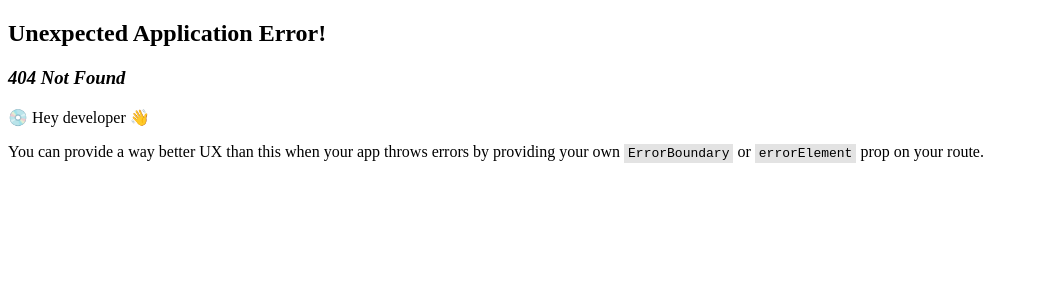
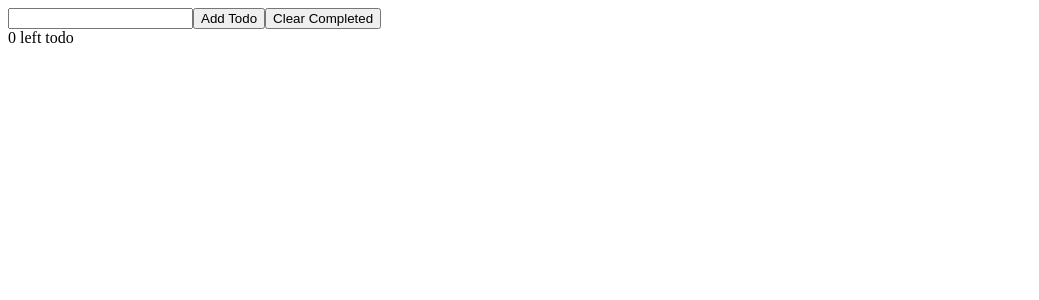
Before and after one commit to jugoslavjeftenic/wds-react-youtube, a React (Create React App) app: page /todo in a window 1280 px wide. Before the commit this address had no page. Shown: the top 300 px of the page, without its empty margins (0-1039 px from the left). Built offline with nearby package versions, Linux system fonts and the light colour scheme.

Commit message:
03-todo-list

```diff
--- /dev/null
+++ b/src/03-todo-list/Todo.js
@@ -0,0 +1,16 @@
+import React from 'react';
+
+export default function Todo({ todo, toggleTodo }) {
+    function handleTodoClick() {
+        toggleTodo(todo.id);
+    }
+
+    return (
+        <div>
+            <label>
+                <input type='checkbox' checked={todo.complete} onChange={handleTodoClick} />
+                {todo.name}
+            </label>
+        </div>
+    );
+}
--- /dev/null
+++ b/src/03-todo-list/TodoApp.js
@@ -0,0 +1,54 @@
+import React, { useState, useRef, useEffect } from 'react';
+import { v4 as uuidv4 } from 'uuid';
+import TodoList from './TodoList';
+
+const LOCAL_STORAGE_KEY = 'todoApp.todos';
+
+function App() {
+	// const [todos, setTodos] = useState([]);
+	const [todos, setTodos] = useState(JSON.parse(localStorage.getItem(LOCAL_STORAGE_KEY)) || []);
+	const todoNameRef = useRef();
+
+	// useEffect(() => {
+	// 	const storedTodos = JSON.parse(localStorage.getItem(LOCAL_STORAGE_KEY));
+	// 	// if (storedTodos) setTodos(storedTodos);
+	// 	if (storedTodos) setTodos(prevTodos => [...prevTodos, ...storedTodos]);
+	// }, []);
+
+	useEffect(() => {
+		localStorage.setItem(LOCAL_STORAGE_KEY, JSON.stringify(todos));
+	}, [todos]);
+
+	function toggleTodo(id) {
+		const newTodos = [...todos];
+		const todo = newTodos.find(todo => todo.id === id);
+		todo.complete = !todo.complete;
+		setTodos(newTodos);
+	}
+
+	function handleAddTodo(e) {
+		const name = todoNameRef.current.value;
+		if (name === '') return;
+		setTodos(prevTodos => {
+			return [...prevTodos, { id: uuidv4(), name: name, complete: false }];
+		});
+		todoNameRef.current.value = null;
+	}
+
+	function handleClearTodos() {
+		const newTodos = todos.filter(todo => !todo.complete);
+		setTodos(newTodos);
+	}
+
+	return (
+		<>
+			<TodoList todos={todos} toggleTodo={toggleTodo} />
+			<input ref={todoNameRef} type='text' />
+			<button onClick={handleAddTodo}>Add Todo</button>
+			<button onClick={handleClearTodos}>Clear Completed</button>
+			<div>{todos.filter(todo => !todo.complete).length} left todo</div>
+		</>
+	);
+}
+
+export default App;
--- /dev/null
+++ b/src/03-todo-list/TodoList.js
@@ -0,0 +1,10 @@
+import React from 'react';
+import Todo from './Todo';
+
+export default function TodoList({ todos, toggleTodo }) {
+    return (
+        todos.map(todo => {
+            return <Todo key={todo.id} toggleTodo={toggleTodo} todo={todo} />;
+        })
+    );
+}
--- a/src/App.js
+++ b/src/App.js
@@ -28,6 +28,7 @@
 				<ol>
 					<li><Link to="pokemon">Pokemon</Link></li>
 					<li><Link to="infinite-scrolling">Infinite Scrolling</Link></li>
+					<li><Link to="todo">Todo List</Link></li>
 				</ol>
 			</div>
 		</>
--- a/src/index.js
+++ b/src/index.js
@@ -5,6 +5,7 @@
 
 import Pokemon from './01-pokemon/Pokemon';
 import InfiniteScrolling from './02-infinite-scrolling/InfiniteScrolling';
+import TodoApp from './03-todo-list/TodoApp';
 
 const router = createBrowserRouter([
 	{
@@ -18,6 +19,10 @@
 	{
 		path: "/infinite-scrolling",
 		element: <InfiniteScrolling />,
+	},
+	{
+		path: "/todo",
+		element: <TodoApp />,
 	}
 ]);
 
```
